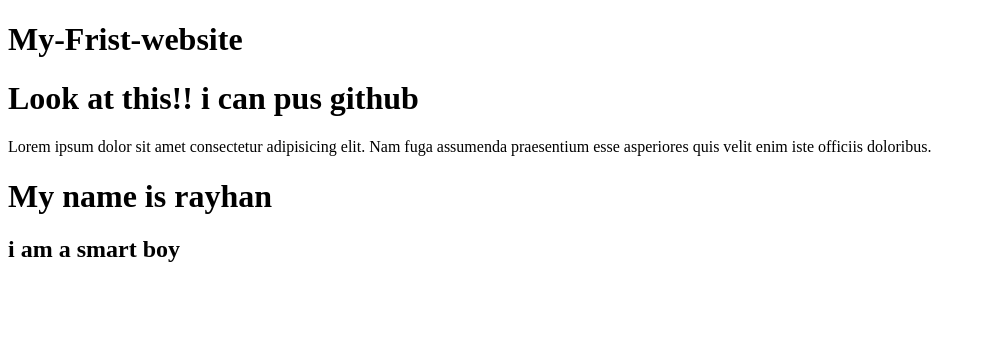
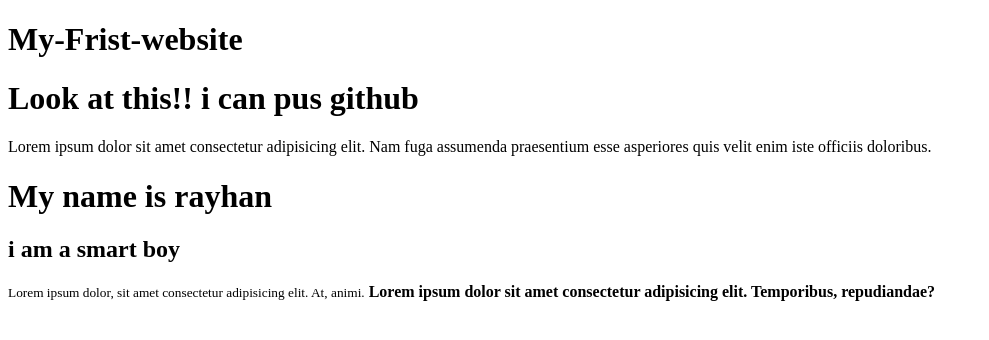
Before and after one commit to Abu-Rayhan5/My-frist-website, a plain HTML site: page My-frist-website/index.html in a window 1280 px wide. Shown: the whole page, without its empty margins (0-989 px from the left). Drawn offline with Linux system fonts and the light colour scheme.

Commit message:
learn github

```diff
--- a/My-frist-website/index.html
+++ b/My-frist-website/index.html
@@ -12,5 +12,7 @@
     <p>Lorem ipsum dolor sit amet consectetur adipisicing elit. Nam fuga assumenda praesentium esse asperiores quis velit enim iste officiis doloribus.</p>
     <h1>My name is rayhan</h1>
     <h2>i am a smart boy</h2>
+    <small>Lorem ipsum dolor, sit amet consectetur adipisicing elit. At, animi.</small>
+    <strong>Lorem ipsum dolor sit amet consectetur adipisicing elit. Temporibus, repudiandae?</strong>
 </body>
 </html>
```
